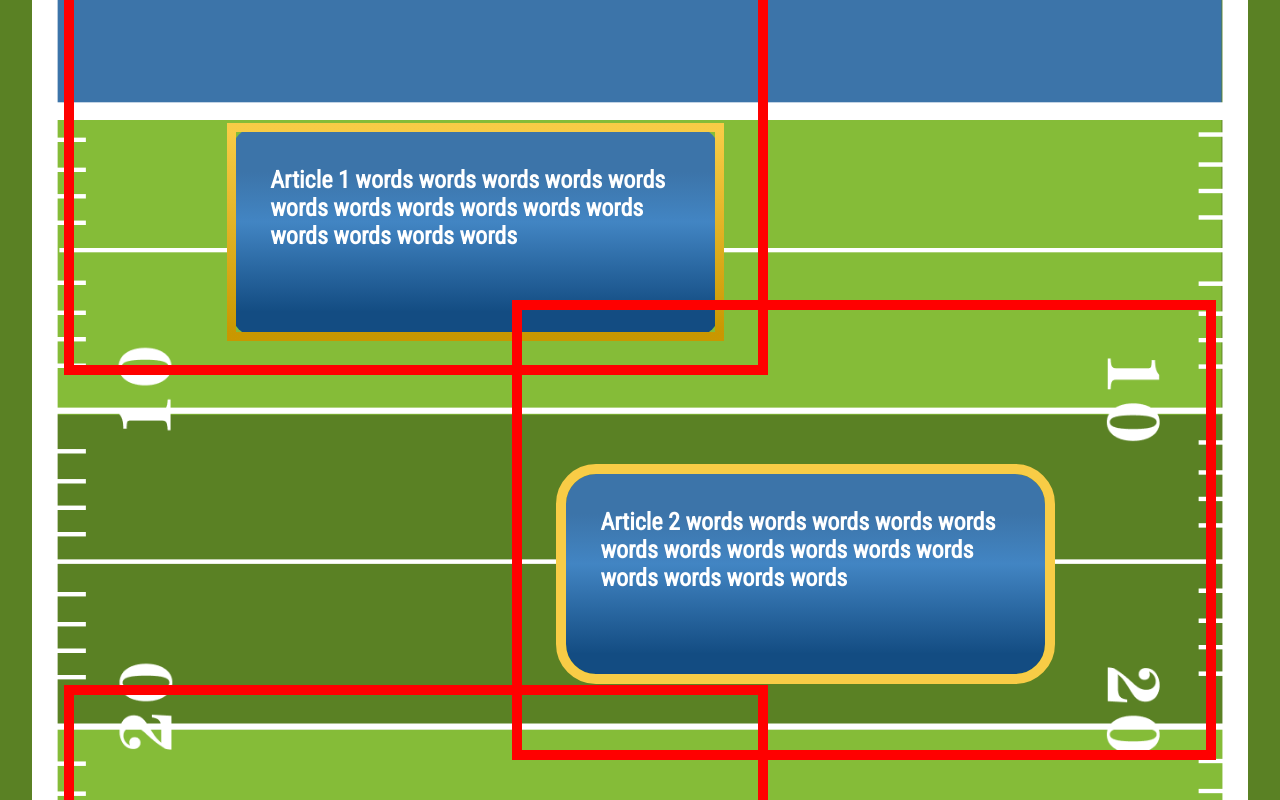
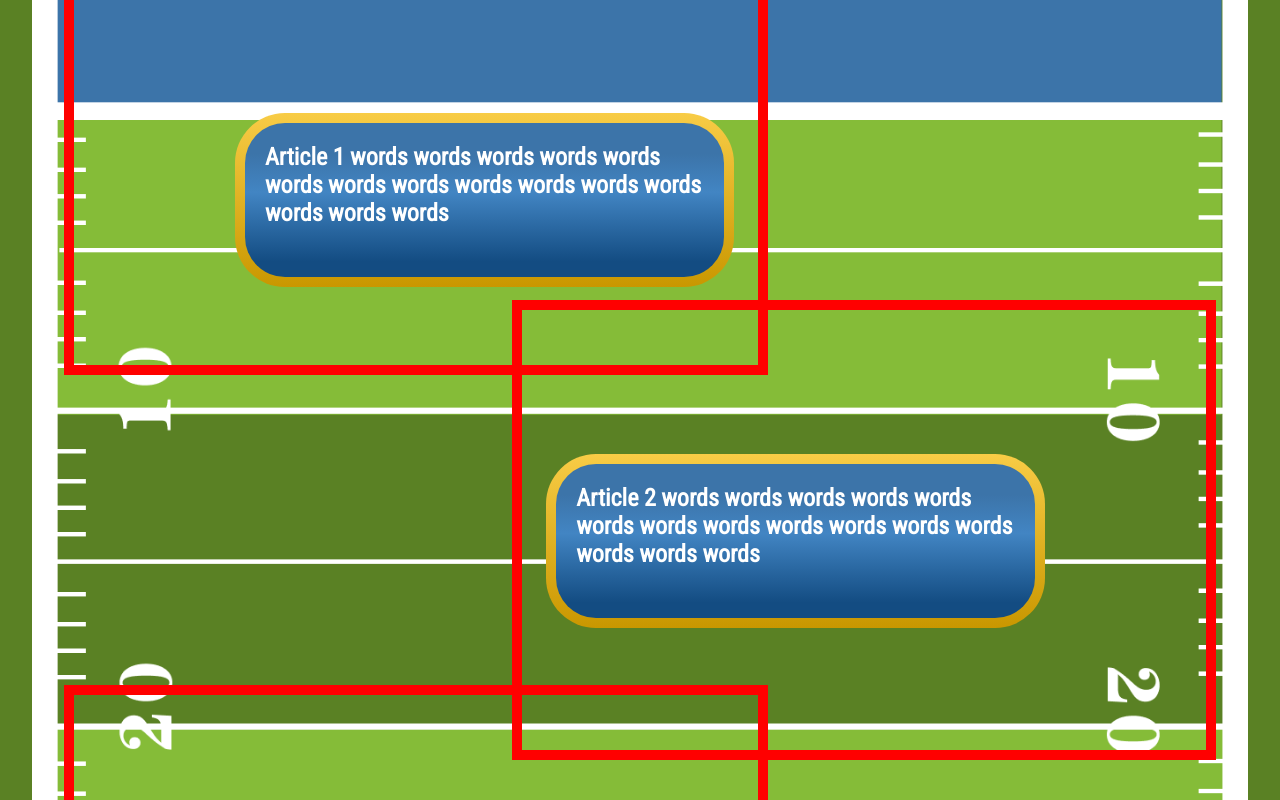
Before and after one commit to dailybruin/rivalry-issue-2023, a React (Create React App) app: page / in a window 1280 px wide. Shown: the part 1000-1800 px from the top of the page. Built offline with nearby package versions, Linux system fonts and the light colour scheme.

Commit message:
player card gradient round border fix

```diff
--- a/src/components/LeftPlayerCard.js
+++ b/src/components/LeftPlayerCard.js
@@ -10,20 +10,45 @@ const CardContainer = styled.div`
     align-items: flex-start;
 `
 
+// const TextBox = styled.div`
+//     position: relative;
+//     height: 30%;
+//     width: 60%;
+//     border-radius: 40px;
+//     padding: 5%;
+//     right: 5%;
+//     top: 45%;
+
+//     border: 9px solid #F8CC46;
+//     border-image: linear-gradient(to bottom, #F8CC46, #C99700) 1;
+//     border-radius: 40px;
+
+//     background: linear-gradient(to bottom, #3C74A9 20%, #4285C3 45%, #134C82 90%);
+
+//     text-align: left;
+
+//     font-family: 'Roboto Condensed';
+//     font-size: 24px;
+//     font-weight: 800;
+//     color: white;
+// `
+
+
 const TextBox = styled.div`
-    position: relative;
-    height: 30%;
-    width: 60%;
-    border-radius: 40px;
+    height: 35%;
+    width: 70%;
     padding: 5%;
     right: 5%;
     top: 45%;
 
-    border: 9px solid #F8CC46;
-    border-image: linear-gradient(to bottom, #F8CC46, #C99700) 1;
+    --border-width: 10px;
     border-radius: 40px;
 
     background: linear-gradient(to bottom, #3C74A9 20%, #4285C3 45%, #134C82 90%);
+    position: relative;
+    text-align: center;
+    padding: 20px;
+    box-sizing: border-box;
 
     text-align: left;
 
@@ -31,7 +56,20 @@ const TextBox = styled.div`
     font-size: 24px;
     font-weight: 800;
     color: white;
+}
+&::before {
+    border-radius: 50px;
+    content: '';
+    background-image: linear-gradient(to bottom, #F8CC46, #C99700);
+    top: calc(0px - var(--border-width));
+    left: calc(0px - var(--border-width));
+    bottom: calc(0px - var(--border-width));
+    right: calc(0px - var(--border-width));
+    position: absolute;
+    z-index:-1;
+}
 `
+
 
 const PlayerCard = (props) => {
     const title = props.article.article_title;
--- a/src/components/RightPlayerCard.js
+++ b/src/components/RightPlayerCard.js
@@ -11,27 +11,39 @@ const CardContainer = styled.div`
 `
 
 const TextBox = styled.div`
-    position: relative;
-    height: 30%;
-    width: 60%;
-    border-radius: 40px;
+    height: 35%;
+    width: 70%;
     padding: 5%;
     left: 5%;
     top: 35%;
 
-    border: 10px solid #F8CC46;
+    --border-width: 10px;
     border-radius: 40px;
 
     background: linear-gradient(to bottom, #3C74A9 20%, #4285C3 45%, #134C82 90%);
+    position: relative;
+    text-align: center;
+    padding: 20px;
+    box-sizing: border-box;
+
     text-align: left;
 
     font-family: 'Roboto Condensed';
     font-size: 24px;
     font-weight: 800;
     color: white;
-
-    background-clip: padding-box;
-
+}
+&::before {
+    border-radius: 50px;
+    content: '';
+    background-image: linear-gradient(to bottom, #F8CC46, #C99700);
+    top: calc(0px - var(--border-width));
+    left: calc(0px - var(--border-width));
+    bottom: calc(0px - var(--border-width));
+    right: calc(0px - var(--border-width));
+    position: absolute;
+    z-index:-1;
+}
 `
 
 const PlayerCard = (props) => {
```
